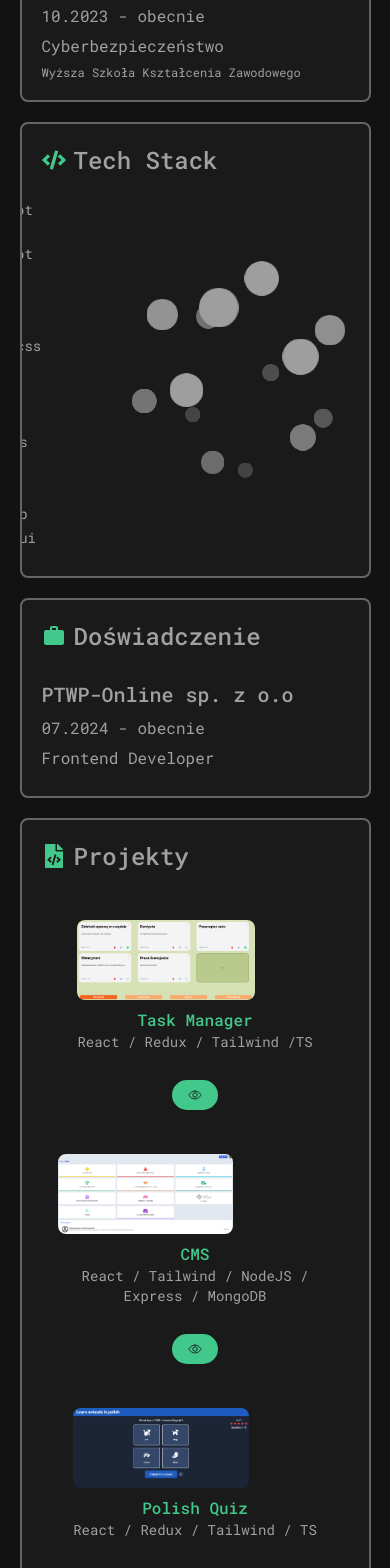
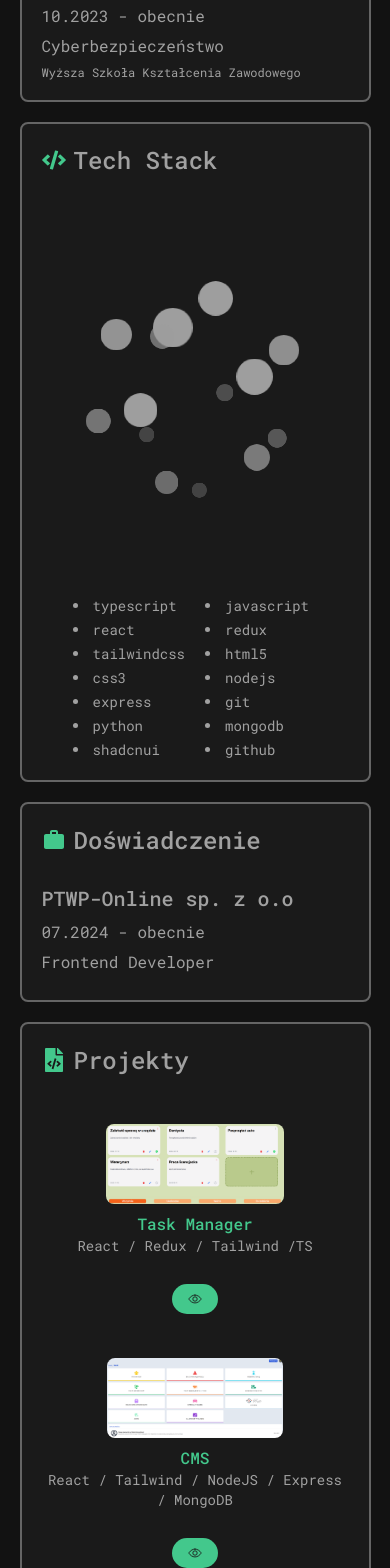
Before and after one commit to MarcinRuszkowski/portfolio-website, a React (Vite) app: page / in a window 390 px wide. Shown: the part 880-2448 px from the top of the page. Built offline with nearby package versions, Linux system fonts and the light colour scheme.

Commit message:
responsive layout

```diff
--- a/src/App.tsx
+++ b/src/App.tsx
@@ -12,7 +12,7 @@ const App = () => {
     <LanguageProvider>
       <div className="flex flex-col items-center justify-center relative">
         <LanguageToggle />
-        <div className="w-[90%] md:w-2/5 space-y-5 m-5">
+        <div className="w-[90%]  xl:w-2/5 space-y-5 m-5">
           <HeaderCard />
           <AboutMeCard />
           <TechStackCard />
--- a/src/component/ui/expandable-card-demo-standard.tsx
+++ b/src/component/ui/expandable-card-demo-standard.tsx
@@ -142,15 +142,15 @@ export const ExpandableCard: React.FC<ExpandableCardProps> = ({ cards }) => {
           </div>
         ) : null}
       </AnimatePresence>
-      <ul className="max-w-4xl mx-auto w-full gap-4">
+      <ul className=" w-full gap-4">
         {cards.map((card) => (
           <motion.div
             layoutId={`card-${card.title}-${id}`}
             key={`card-${card.title}-${id}`}
             onClick={() => setActive(card)}
-            className="p-4 flex flex-col md:flex-row justify-between items-center hover:bg-secondary-hover  rounded-xl cursor-pointer"
+            className="py-4 flex flex-col md:flex-row justify-between items-center hover:bg-secondary-hover  rounded-xl cursor-pointer"
           >
-            <div className="flex gap-2 flex-col md:flex-row  py-3">
+            <div className="flex gap-2 flex-col md:flex-row  py-3  w-full items-center">
               <motion.div layoutId={`image-${card.title}-${id}`}>
                 <img
                   src={card.src}
--- a/src/components/TechStackCard.tsx
+++ b/src/components/TechStackCard.tsx
@@ -24,21 +24,22 @@ export const TechStackCard = () => {
   );
 
   return (
-    <div className="flex flex-col items-center justify-center overflow-hidden border-2 border-[#656565] rounded-lg bg-secondary pt-5">
-      <div className="flex items-center gap-2 text-2xl self-start mx-5">
+    <div className="flex flex-col items-start justify-center overflow-hidden border-2 border-[#656565] rounded-lg bg-secondary pt-5 md:pt-0 px-5 gap-5">
+      <div className="flex items-center gap-2 text-2xl self-start">
         <FaCode className="text-primary" />
         <h1 className="text-text font-medium">Tech Stack</h1>
       </div>
-      <div className="flex flex-row items-center">
-        <ul className="list-disc list-inside space-y-1">
+      <div className="flex flex-col-reverse md:flex-row items-center w-full">
+        <ul className="list-disc list-inside grid grid-cols-2 md:grid-cols-1 gap-y-1 gap-5 pb-5 md:pb-0 flex-none sm:self-start">
           {slugs.map((slug, index) => (
             <li key={index} className="text-sm text-text">
               {slug === "nodedotjs" ? "nodejs" : slug}
             </li>
           ))}
         </ul>
-
-        <IconCloud images={images} />
+        <div className=" flex justify-center flex-1">
+          <IconCloud images={images} />
+        </div>
       </div>
     </div>
   );
--- a/src/layout/LanguageToggle.tsx
+++ b/src/layout/LanguageToggle.tsx
@@ -6,7 +6,10 @@ export const LanguageToggle = () => {
   const { currentLang, switchLanguage } = useLanguage();
 
   return (
-    <button onClick={switchLanguage} className="absolute top-3 right-3">
+    <button
+      onClick={switchLanguage}
+      className="absolute top-6 right-8 md:right-16 xl:top-5  xl:right-5"
+    >
       <img
         src={currentLang === "PL" ? PL : EN}
         alt={currentLang}
```
